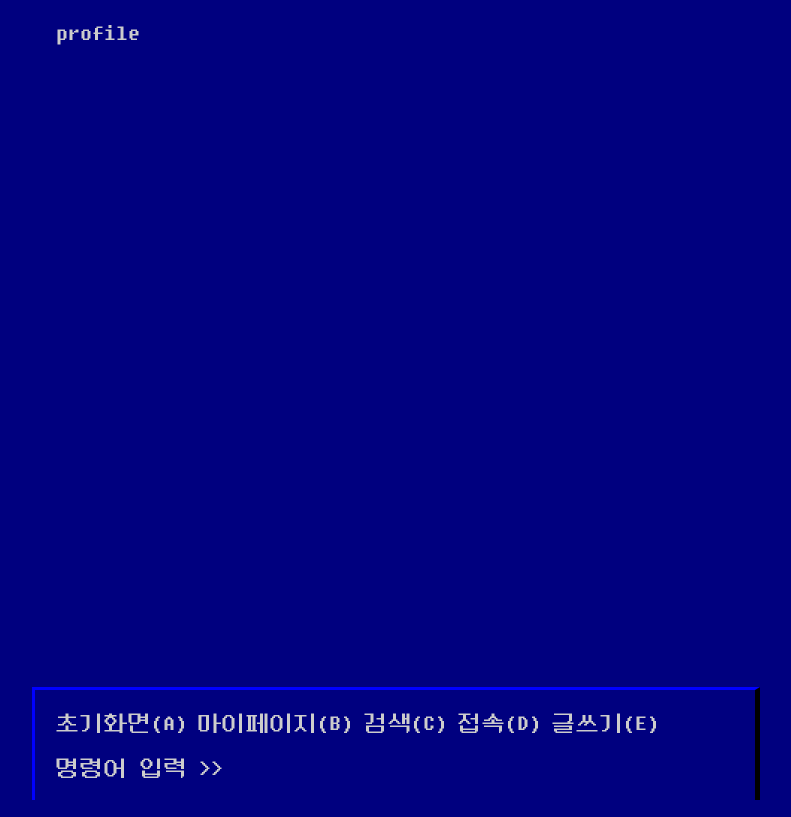
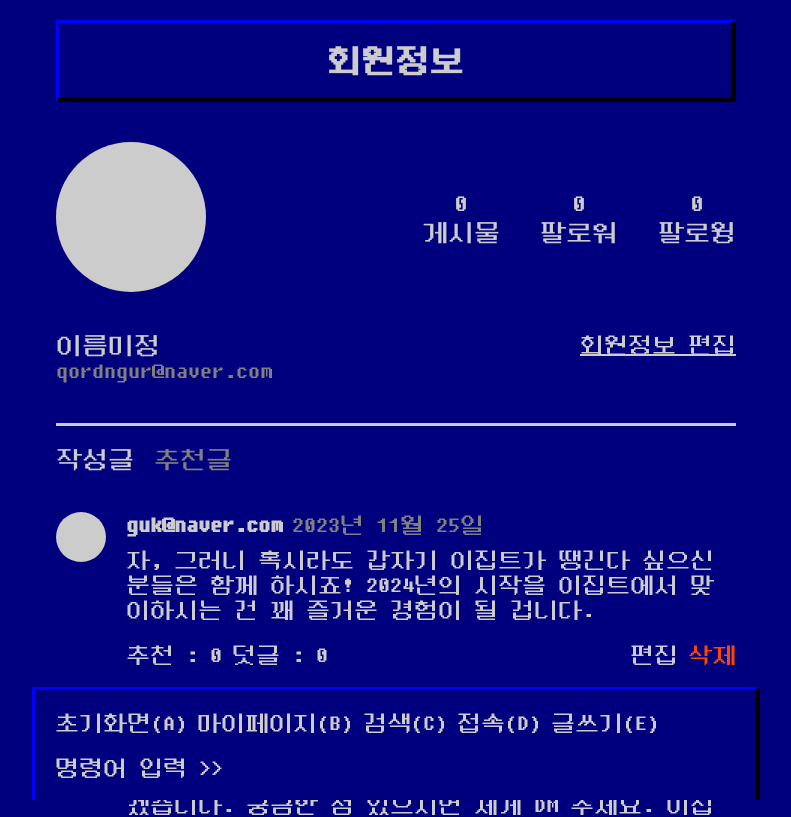
Before and after one commit to Woohyeok97/Hi-Tel, a React (Create React App) app: page /profile/1 in a window 1280 px wide. Shown: the top 817 px of the page, without its empty margins (244-1035 px from the left). Built offline with nearby package versions, Linux system fonts and the light colour scheme.

Commit message:
Feat : Profile 관련 컴포넌트 작업

```diff
--- a/src/components/navbar/Navbar.tsx
+++ b/src/components/navbar/Navbar.tsx
@@ -12,7 +12,7 @@ export default function Navbar() {
                 <div className={ styles.navbar__menu } onClick={()=>{ navigate('/') }}>
                     초기화면(A)
                 </div>
-                <div className={ styles.navbar__menu } onClick={() => { navigate('/') }}>
+                <div className={ styles.navbar__menu } onClick={() => { navigate(`/profile/${1}`) }}>
                     마이페이지(B)
                 </div>
                 <div className={ styles.navbar__menu } onClick={() => navigate('/search') }>
--- a/src/index.scss
+++ b/src/index.scss
@@ -174,3 +174,76 @@ input {
     padding-top: 40px;
     border-top: $defaultBorder;
 }
+
+// profile
+.profile {
+
+    &__flex {
+        display: flex;
+        gap: 20px;
+    }
+    &__flex-between {
+        display: flex;
+        justify-content: space-between;
+        gap: 40px;
+    }
+    &__header {
+        display: flex;
+        justify-content: space-between;
+        margin-bottom: 40px;
+    }
+    &__user-img {
+        width: 150px;
+        height: 150px;
+        border-radius: 50%;
+        background-color: $fontColor;
+    }
+    &__info {
+        display: flex;
+        flex-direction: column;
+        justify-content: center;
+        gap: 3px;
+        align-items: center;
+        font-size: $font2;
+        cursor: pointer;
+    }
+    &__info-no {
+        color: $fontColorSub;
+    }
+    &__user {
+        margin-bottom: 40px;
+    }
+    &__name {
+        font-size: $font2;
+    }
+    &__email {
+        color: $fontColorSub;
+    }
+    &__edit {
+        text-decoration:underline;
+        cursor: pointer;
+
+        &:hover {
+            color: $fontColor-hover;
+        }
+    }
+    &__tabs {
+        font-size: $font2;
+        border-top: $defaultBorder;
+        margin: 20px 0;
+    }
+    &__tab {
+        padding: 20px 0;
+        color: $fontColorSub;
+        cursor: pointer;
+        &:hover {
+            color: $fontColorSub-hover;
+        }
+    }
+    &__tab--active {
+        color: $fontColor;
+        &:hover {
+            color: $fontColor-hover;
+        }
+    }
+}
--- a/src/pages/profile/edit.tsx
+++ b/src/pages/profile/edit.tsx
@@ -1,6 +1,26 @@
 export default function EditProfilePage() {
 
     return (
-        <div>edit profile</div>
+        <div className="page">
+            <div className="page__header">
+                <h1>회원정보 편집</h1>
+            </div>
+
+            <form className="form">
+                <div className="form__block">
+                <label htmlFor="name">이름편집</label>
+                    <input
+                        type="text"
+                        name="name"
+                        id="name"
+                        className="form__input"
+                    />
+                </div>
+
+                <div className="form__submit">
+                    <input type="submit" value="회원정보 편집" className="form__input-btn"/>
+                </div>
+            </form>
+        </div>
     )
 }
--- a/src/pages/profile/index.tsx
+++ b/src/pages/profile/index.tsx
@@ -1,6 +1,88 @@
+import { Link } from "react-router-dom";
+// 컴포넌트
+import PostItem from "components/post/PostItem";
+// 데이터 타입
+import { PostType } from "interface";
+
+const TEMP : PostType[] = [
+    {
+        id : '1',
+        uid : '11',
+        email : 'guk@naver.com',
+        content : '자, 그러니 혹시라도 갑자기 이집트가 땡긴다 싶으신 분들은 함께 하시죠! 2024년의 시작을 이집트에서 맞이하시는 건 꽤 즐거운 경험이 될 겁니다.',
+        createdAt : '2023년 11월 25일',
+    },
+    {
+        id : '2',
+        uid : '21',
+        email : 'asdw@naver.com',
+        content : '아무쪼록 많은 분들이 함께 하셔서 2024년 가장 앞자락을 저와 함께 이집트에서 시작하실 수 있었으면 좋겠습니다. 궁금한 점 있으시면 제게 DM 주세요. 이집트에서 만나요! 흐흐-',
+        createdAt : '2023년 11월 25일',
+    },
+    {
+        id : '3',
+        uid : '31',
+        email : 'ddwdw@gamil.com',
+        content : '경향신문과 함께 하는 <이집트 문명 탐사>의 1차 일정 (2024년 1월 2일(화) - 1월 14일(일) 10박 13일)에 자리가 조금 생긴 것 같습니다',
+        createdAt : '2023년 11월 25일',
+    },
+    {
+        id : '4',
+        uid : '131',
+        email : 'asd3d3@naver.com',
+        content : '팔레스타인은 가깝지만 엄연히 이집트와는 다른 나라이고, 제가 지난 3주 동안 이집트에 머물면서 살펴본 바에 따르면, 이집트에는 아무런 문제가 없습니다.',
+        createdAt : '2023년 11월 25일',
+    },
+]
+
 export default function ProfilePage() {
 
     return (
-        <div>profile</div>
+        <div className="page">
+            <div className="page__header">
+                <h1>회원정보</h1>
+            </div>
+
+            <div className="profile">
+                <div className="profile__header">
+                    <div className="profile__user-img"></div>
+                    <div className="profile__flex-between">
+                        <div className={`profile__info`}>
+                            <div>0</div>게시물
+                        </div>
+                        <div className={`profile__info ${false && 'profile__info-no'}`}>
+                            <div>0</div>팔로워
+                        </div>
+                        <div className={`profile__info ${false && 'profile__info-no'}`}>
+                            <div>0</div>팔로윙
+                        </div>
+                    </div>
+                </div>
+
+                <div className="profile__user">
+                    <div className="profile__flex-between">
+                        <div>
+                            <div className="profile__name">이름미정</div>
+                            <div className="profile__email">qordngur@naver.com</div>
+                        </div>
+
+                        <div className="profile__edit">
+                            <Link to="/profile/edit">회원정보 편집</Link>
+                        </div>
+                    </div>
+                </div>
+            </div>
+
+            <div className="profile__tabs">
+                <div className="profile__flex">
+                    <div className={`profile__tab ${'profile__tab--active'}`}>작성글</div>
+                    <div className={`profile__tab`}>추천글</div>
+                </div>
+            </div>
+
+            <div>
+            { TEMP?.map((item) => <PostItem key={item?.id} post={ item }/>) }
+            </div>
+        </div>
     )
 }
```
